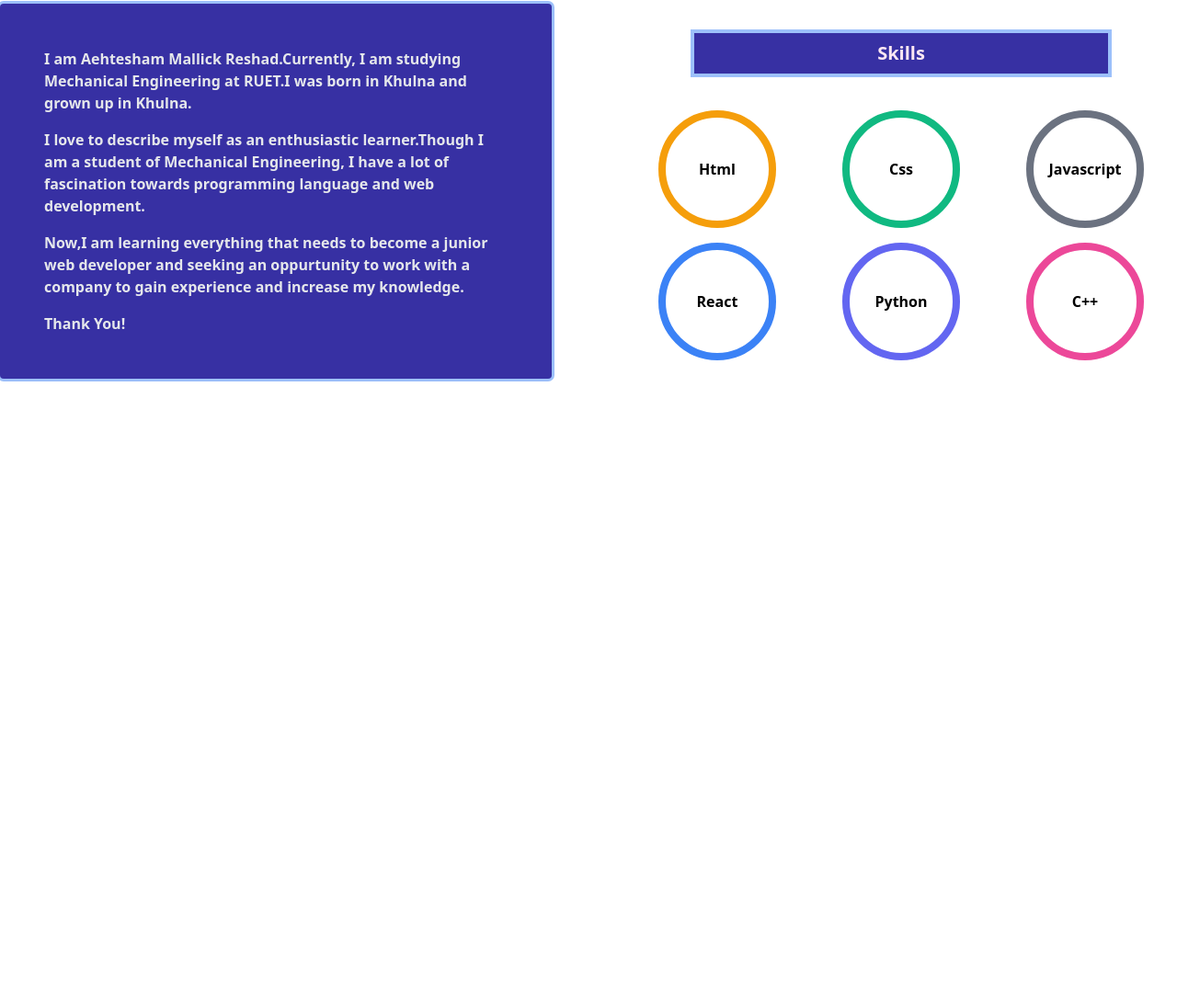
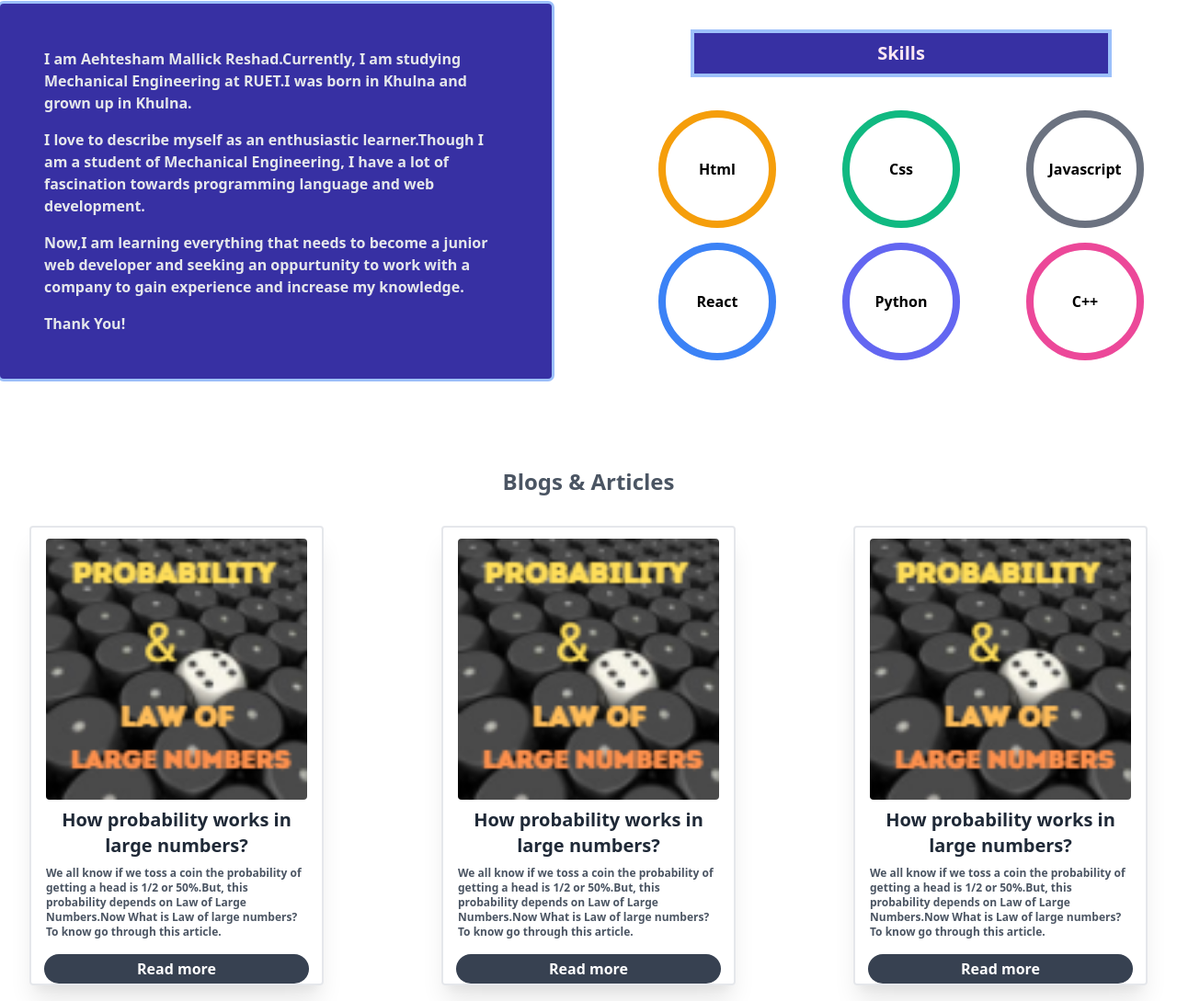
Before and after one commit to reshad020/myPersonalWebsite, a plain HTML site: page index.html in a window 1280 px wide. Shown: the part 984-2073 px from the top of the page at 92% size. Before the commit the page ends 1483 px from the top, so only its background shows below. Drawn offline with nearby package versions, Linux system fonts and the light colour scheme.

Commit message:
blog section

```diff
--- a/index.html
+++ b/index.html
@@ -108,7 +108,7 @@
 
                     <p >Thank You!</p>
                 </div>
-
+            <!----------------- Skill section display ----------------->
                 <div >
                     <h1 class="text-center text-xl mx-auto font-semibold bg-indigo-800 text-pink-100 py-2 ring-4 mt-8 w-3/4" data-aos="zoom-out">Skills</h1>
                     <div class="grid grid-cols-2  md:grid-cols-3 mt-8 place-items-center">
@@ -143,6 +143,31 @@
 
             </div>
         </section>
+        <h1 class="text-2xl font-bold mt-24 text-gray-600 mb-8 text-center">Blogs & Articles</h1>
+        <article class="flex flex-row items-center">
+
+            <div class="grid grid-cols-3 conatiner mx-auto gap-32">
+
+                <div class="flex flex-col justify-center items-center w-80  shadow-xl rounded border-2 pt-3 px-4" data-aos="flip-left" data-aos-duration="1000">
+                    <img src="images/Probability.png" alt="" class="w-72  rounded" >
+                    <h1 class="text-xl font-semibold  text-gray-800 text-center mt-2">How probability works in large numbers?</h1>
+                    <p class="text-xs mt-2 font-semibold text-gray-600 ">We all know if we toss a coin the probability of getting a head is 1/2 or 50%.But, this probability depends on Law of Large Numbers.Now What is Law of large numbers?To know go through this article.</p>
+                    <button class="bg-gray-700 w-72 rounded-full hover:ring text-white px-2 py-1 mt-4 font-semibold">Read more</button>
+                </div>
+                <div class="flex flex-col justify-center items-center w-80  shadow-xl rounded border-2 pt-3 px-4" data-aos="flip-left" data-aos-duration="1000">
+                    <img src="images/Probability.png" alt="" class="w-72  rounded" >
+                    <h1 class="text-xl font-semibold  text-gray-800 text-center mt-2">How probability works in large numbers?</h1>
+                    <p class="text-xs mt-2 font-semibold text-gray-600 ">We all know if we toss a coin the probability of getting a head is 1/2 or 50%.But, this probability depends on Law of Large Numbers.Now What is Law of large numbers?To know go through this article.</p>
+                    <button class="bg-gray-700 w-72 rounded-full hover:ring text-white px-2 py-1 mt-4 font-semibold">Read more</button>
+                </div>
+                <div class="flex flex-col justify-center items-center w-80  shadow-xl rounded border-2 pt-3 px-4" data-aos="flip-left" data-aos-duration="1000">
+                    <img src="images/Probability.png" alt="" class="w-72  rounded" >
+                    <h1 class="text-xl font-semibold  text-gray-800 text-center mt-2">How probability works in large numbers?</h1>
+                    <p class="text-xs mt-2 font-semibold text-gray-600 ">We all know if we toss a coin the probability of getting a head is 1/2 or 50%.But, this probability depends on Law of Large Numbers.Now What is Law of large numbers?To know go through this article.</p>
+                    <button class="bg-gray-700 w-72 rounded-full hover:ring text-white px-2 py-1 mt-4 font-semibold">Read more</button>
+                </div>
+            </div>
+        </article>
     </main>
 
 
```
Also changed, not shown: images/Probability.png (added).
